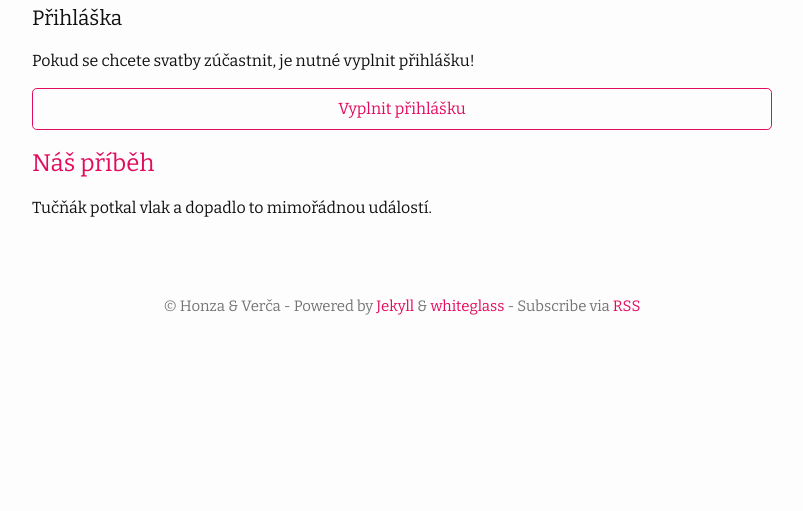
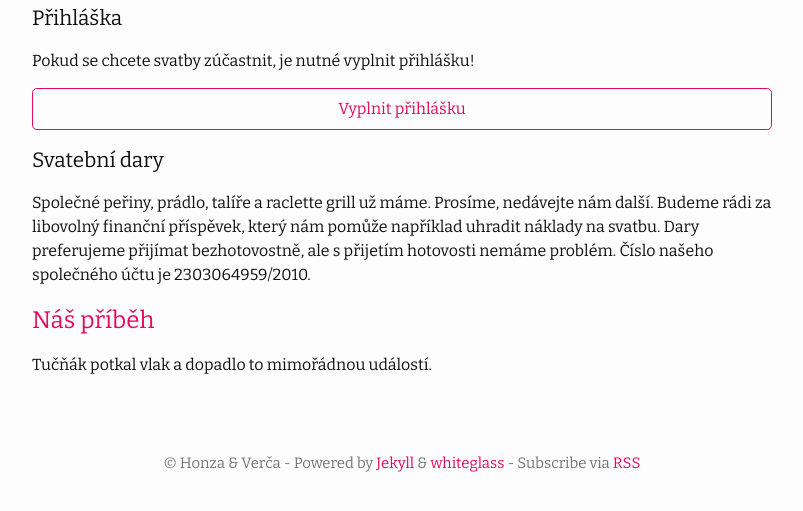
Before and after one commit to malinajan/svatba-web, a Jekyll site: the page built from index.md, in a window 1280 px wide and 900 px high, scrolled down 1864 px, cut to the strip 380-891 px from the top of the window. Shown: the whole strip, without its empty margins (238-1041 px from the left). Built offline with Jekyll 4.4.1, drawn with Linux system fonts in a browser that asks for light colours; before the commit the page ends 2606 px from its top, so only the background shows below that.

Commit message:
Add wedding gift section. Close #1.

```diff
--- a/index.md
+++ b/index.md
@@ -82,6 +82,13 @@ Pokud se chcete svatby zúčastnit, je nutné vyplnit přihlášku!
 
 <a class="btn btn-center" target="_blank" href="https://docs.google.com/forms/d/e/1FAIpQLScJQ3Pk9cioMOkx28BcnVp6ohiwAvvuLUHVQq1cKhUsRk210w/viewform?usp=dialog">Vyplnit přihlášku</a>
 
+### Svatební dary
+
+Společné peřiny, prádlo, talíře a raclette grill už máme. Prosíme, nedávejte
+nám další. Budeme rádi za libovolný finanční příspěvek, který nám pomůže například
+uhradit náklady na svatbu. Dary preferujeme přijímat bezhotovostně, ale s přijetím
+hotovosti nemáme problém. Číslo našeho společného účtu je 2303064959/2010.
+
 ## Náš příběh
 
 Tučňák potkal vlak a dopadlo to mimořádnou událostí.
```
